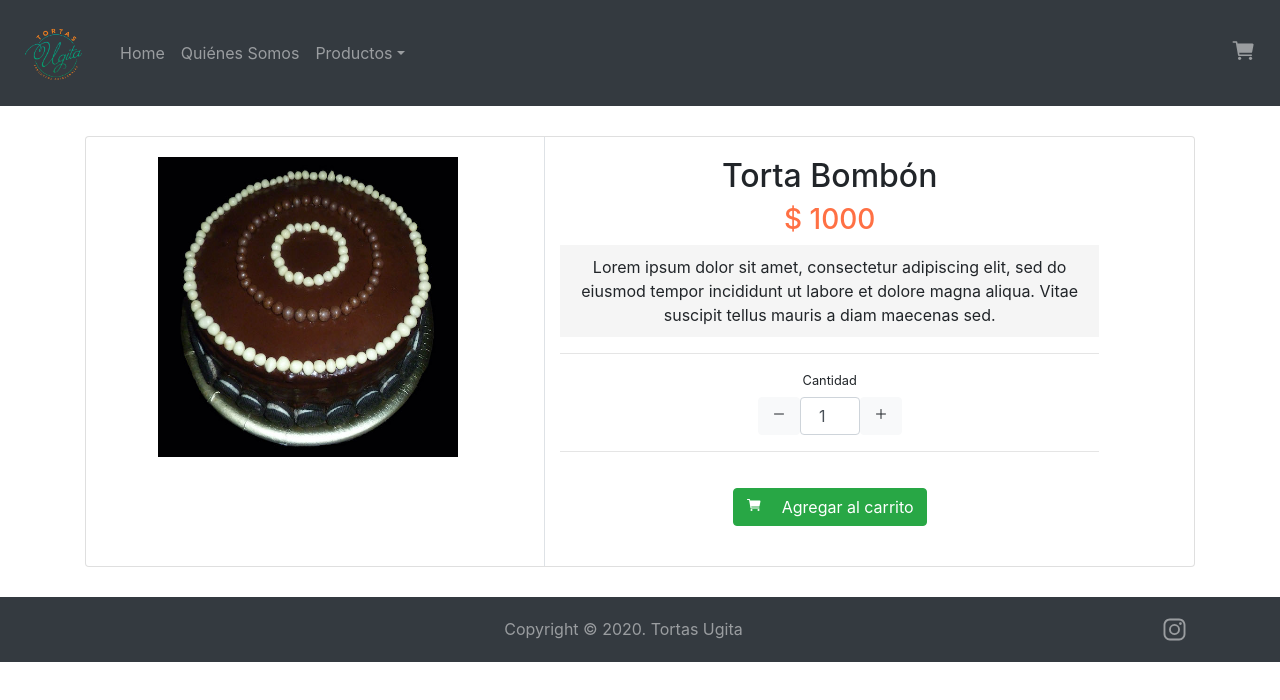
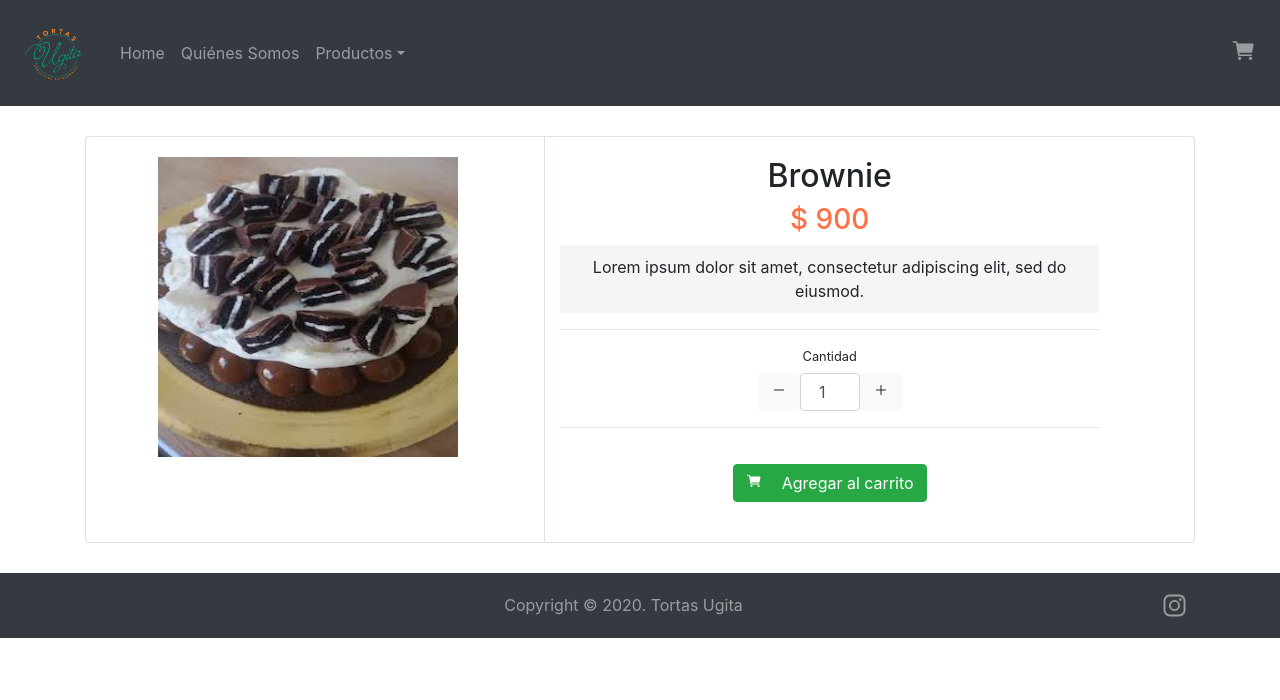
Before and after one commit to carloscrovara/ecommerce, a React (Create React App) app: page /item/1 in a window 1280 px wide. Shown: the top 700 px of the page. Built offline with nearby package versions, Linux system fonts and the light colour scheme.

Commit message:
Version 1.13

```diff
--- a/src/components/ItemDetail.js
+++ b/src/components/ItemDetail.js
@@ -1,11 +1,10 @@
 import React from 'react';
 import ItemDetailContainer from './ItemDetailContainer';
-//comentario
 
 function ItemDetail() {
     return (
         <>
-            <ItemDetailContainer valueIdItem={1} />
+            <ItemDetailContainer valueIdItem={2} />
         </>
     )
 }
--- a/src/components/ItemDetailContainer.js
+++ b/src/components/ItemDetailContainer.js
@@ -16,8 +16,8 @@ function ItemDetailLayout ({ id, src, name, price, description }) {
                         <aside className="col-sm-6">
                             <div className="col-xs-5" style={{paddingTop: '20px'}}>
                                 <h2>{name}</h2>
-                                <h3 style={{marginTop: '0px', color: '#ff7044' }}>$ {price}</h3>
-                                <dl className="item-property" style={{backgroundColor: '#f5f5f5'}}>
+                                <h3 style={{marginTop: '0px', color: '#FF7044' }}>$ {price}</h3>
+                                <dl className="item-property" style={{backgroundColor: '#F5F5F5'}}>
                                     <dd>
                                         <p style={{ padding: '10px'}}>{description}</p>
                                     </dd>
@@ -41,12 +41,15 @@ function ItemDetailLayout ({ id, src, name, price, description }) {
 }
 
 function ItemDetailContainer({ valueIdItem }) {
-    const [products, setProducts] = useState([]);
+    const [product, setProducts] = useState([]);
     const [loading, setLoading] = useState(true);
     useEffect(() => {
         Item().then(res => {
-            setProducts(res);
+            let filteredRes = res.filter( (p) => p.id === valueIdItem )
+            console.log(filteredRes);
+            setProducts(filteredRes[0]);
             setLoading(false);
+            console.log(product)
     });
     }, []);
 
@@ -54,15 +57,13 @@ function ItemDetailContainer({ valueIdItem }) {
         <>
             { loading && <p className="text-center" style={{marginTop: '10px', marginBottom: '10px'}}>Cargando detalle de producto...</p> }
 
-            {products.filter((p, idx) => p.id === valueIdItem).map(filteredProduct =>  (
-                <ItemDetailLayout
-                    key={filteredProduct.id}
-                    src={filteredProduct.img}
-                    name={filteredProduct.name}
-                    price={filteredProduct.price}
-                    description={filteredProduct.description}
-                />
-            ))}
+            { !loading && <ItemDetailLayout
+                    key={product.id}
+                    src={product.img}
+                    name={product.name}
+                    price={product.price}
+                    description={product.description}
+            /> }
         </>
     )
 }
```
